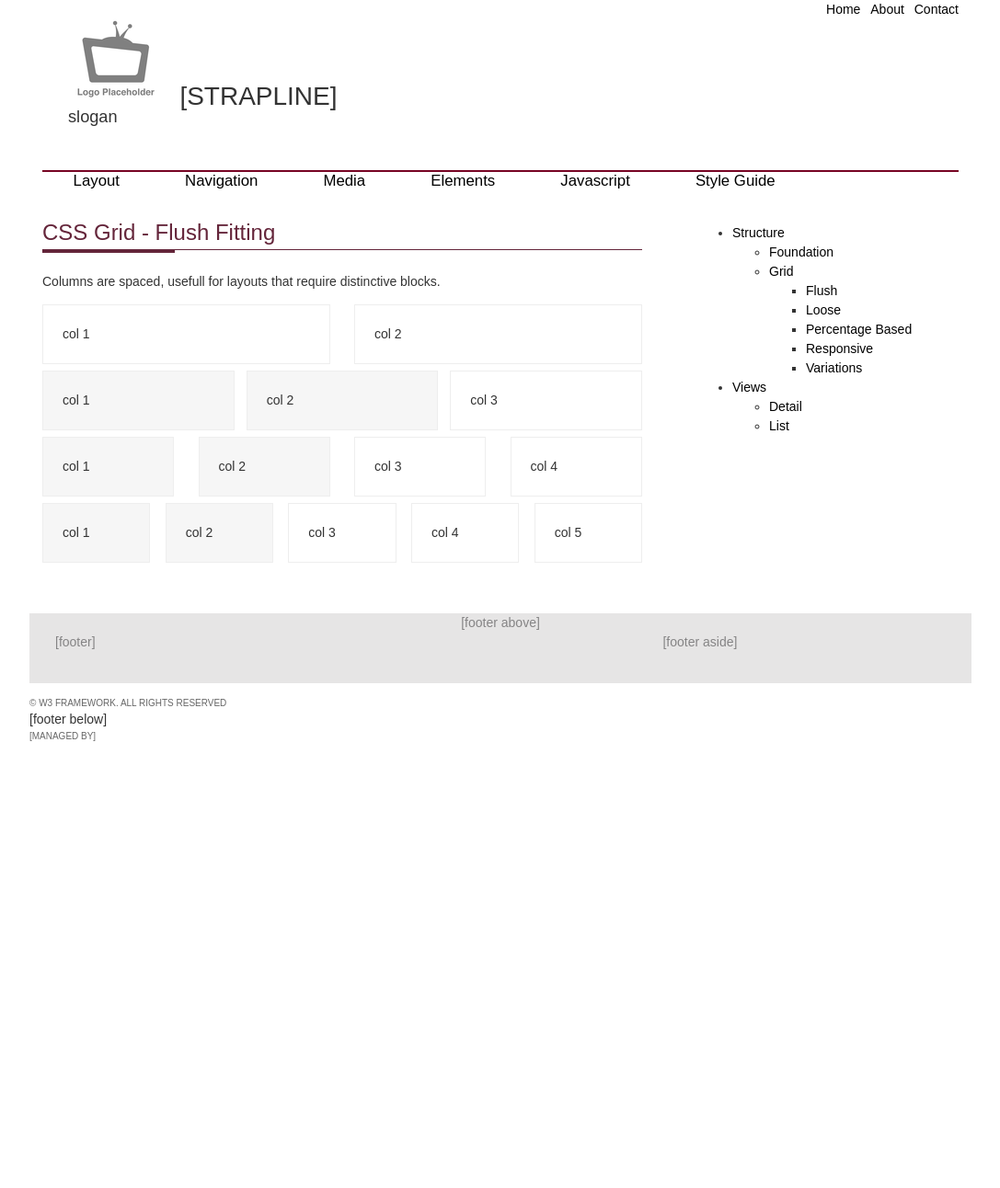
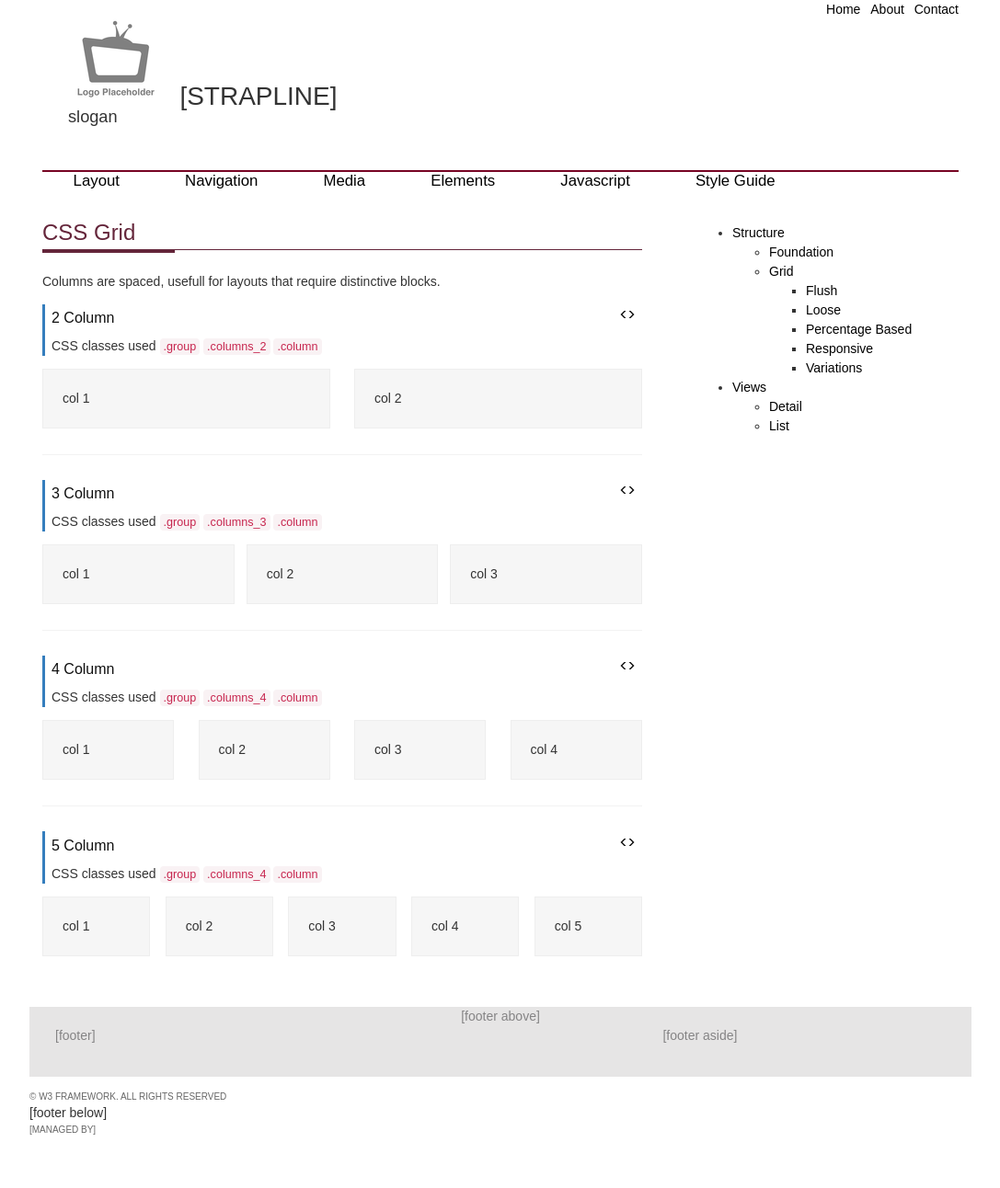
Before and after one commit to 2dpi/templates, a Jekyll site: the page built from www/elements/manual/layout/loose.html, in a window 1280 px wide. Shown: the whole page at 92% size, without its empty margins (96-1183 px from the left). Built offline with Jekyll 4.4.1, drawn with Linux system fonts in a browser that asks for light colours; some web fonts are replaced; before the commit the page ends 900 px from its top, so only the background shows below that.

Commit message:
adding pages

```diff
--- a/www/elements/manual/layout/flush.html
+++ b/www/elements/manual/layout/flush.html
@@ -178,7 +178,6 @@ keywords: css3 grid
 </div>
 {% endraw %}{% endhighlight %}
         </div>
-        <hr>
       </article>
     </div>
     <aside class="container_aside">
--- a/www/elements/manual/layout/loose.html
+++ b/www/elements/manual/layout/loose.html
@@ -8,29 +8,104 @@ keywords: css3 grid
   <div class="container_content article">
     <div class="container_article">
       <article>
-        <h1 class="title">CSS Grid - Flush Fitting</h1>
+        <h1 class="title">CSS Grid</h1>
         <p>Columns are spaced, usefull for layouts that require distinctive blocks.</p>
-        <div class="columns_2 out_tight out_only_bottom">
-          <div class="column in_loose outline"><span class="primary">col 1</span></div>
-          <div class="column in_loose outline"><span class="primary">col 2</span></div>
+        <div class="callout">
+          <h4>2 Column<i class="icon-embed float_right toggle"></i></h4>
+          <p>CSS classes used <code>.group</code> <code>.columns_2</code>  <code>.column</code></p>
         </div>
-        <div class="columns_3 out_tight out_only_bottom">
-          <div class="column in_loose outline fill"><span class="primary">col 1</span></div>
-          <div class="column in_loose outline fill"><span class="primary">col 2</span></div>
-          <div class="column in_loose outline"><span class="primary">col 3</span></div>
+        <div class="toggle_hide group columns_2 out_tight out_only_bottom">
+          <div class="column in_loose outline fill">col 1</div>
+          <div class="column in_loose outline fill">col 2</div>
         </div>
-        <div class="columns_4 out_tight out_only_bottom">
-          <div class="column in_loose fill outline"><span class="primary">col 1</span></div>
-          <div class="column in_loose fill outline"><span class="primary">col 2</span></div>
-          <div class="column in_loose outline"><span class="primary">col 3</span></div>
-          <div class="column in_loose outline"><span class="primary">col 4</span></div>
+        <div class="toggle_show container_panel out_tight out_only_bottom in_tight fill">
+{% highlight html %}{% raw %}<!-- add .group (clearfix) to solve floating problems -->
+<!-- add .columns_2 to indicate number of columns -->
+<div class="group columns_2">
+  <!-- add .column to identify column -->
+  <div class="column">col 1</div>
+  <!-- add .column to identify column -->
+  <div class="column">col 2</div>
+</div>
+{% endraw %}{% endhighlight %}
         </div>
-        <div class="columns_5 out_tight out_only_bottom">
-          <div class="column in_loose fill outline"><span class="primary">col 1</span></div>
-          <div class="column in_loose fill outline"><span class="primary">col 2</span></div>
-          <div class="column in_loose outline"><span class="primary">col 3</span></div>
-          <div class="column in_loose outline"><span class="primary">col 4</span></div>
-          <div class="column in_loose outline"><span class="primary">col 5</span></div>
+        <hr>
+        <div class="callout">
+          <h4>3 Column<i class="icon-embed float_right toggle"></i></h4>
+          <p>CSS classes used <code>.group</code> <code>.columns_3</code>  <code>.column</code></p>
+        </div>
+        <div class="toggle_hide group columns_3 out_tight out_only_bottom">
+          <div class="column in_loose outline fill">col 1</div>
+          <div class="column in_loose outline fill">col 2</div>
+          <div class="column in_loose outline fill">col 3</div>
+        </div>
+        <div class="toggle_show container_panel out_tight out_only_bottom in_tight fill">
+{% highlight html %}{% raw %}<!-- add .group (clearfix) to solve floating problems -->
+<!-- add .columns_3 to indicate number of columns -->
+<div class="group columns_3">
+  <!-- add .column to identify column -->
+  <div class="column">col 1</div>
+  <!-- add .column to identify column -->
+  <div class="column">col 2</div>
+  <!-- add .column to identify column -->
+  <div class="column">col 3</div>
+</div>
+{% endraw %}{% endhighlight %}
+        </div>
+        <hr>
+        <div class="callout">
+          <h4>4 Column<i class="icon-embed float_right toggle"></i></h4>
+          <p>CSS classes used <code>.group</code> <code>.columns_4</code>  <code>.column</code></p>
+        </div>
+        <div class="toggle_hide group columns_4 out_tight out_only_bottom">
+          <div class="column in_loose outline fill">col 1</div>
+          <div class="column in_loose outline fill">col 2</div>
+          <div class="column in_loose outline fill">col 3</div>
+          <div class="column in_loose outline fill">col 4</div>
+        </div>
+        <div class="toggle_show container_panel out_tight out_only_bottom in_tight fill">
+{% highlight html %}{% raw %}<!-- add .group (clearfix) to solve floating problems -->
+<!-- add .columns_4 to indicate number of columns -->
+<div class="group columns_4">
+  <!-- add .column to identify column -->
+  <div class="column">col 1</div>
+  <!-- add .column to identify column -->
+  <div class="column">col 2</div>
+  <!-- add .column to identify column -->
+  <div class="column">col 3</div>
+  <!-- add .column to identify column -->
+  <div class="column">col 4</div>
+</div>
+{% endraw %}{% endhighlight %}
+        </div>
+        <hr>
+        <div class="callout">
+          <h4>5 Column<i class="icon-embed float_right toggle"></i></h4>
+          <p>CSS classes used <code>.group</code> <code>.columns_4</code>  <code>.column</code></p>
+        </div>
+        <div class="toggle_hide group columns_5 out_tight out_only_bottom">
+          <div class="column in_loose outline fill">col 1</div>
+          <div class="column in_loose outline fill">col 2</div>
+          <div class="column in_loose outline fill">col 3</div>
+          <div class="column in_loose outline fill">col 4</div>
+          <div class="column in_loose outline fill">col 5</div>
+        </div>
+        <div class="toggle_show container_panel out_tight out_only_bottom in_tight fill">
+{% highlight html %}{% raw %}<!-- add .group (clearfix) to solve floating problems -->
+<!-- add .columns_5 to indicate number of columns -->
+<div class="group columns_5">
+  <!-- add .column to identify column -->
+  <div class="column">col 1</div>
+  <!-- add .column to identify column -->
+  <div class="column">col 2</div>
+  <!-- add .column to identify column -->
+  <div class="column">col 3</div>
+  <!-- add .column to identify column -->
+  <div class="column">col 4</div>
+  <!-- add .column to identify column -->
+  <div class="column">col 5</div>
+</div>
+{% endraw %}{% endhighlight %}
         </div>
       </article>
     </div>
```
